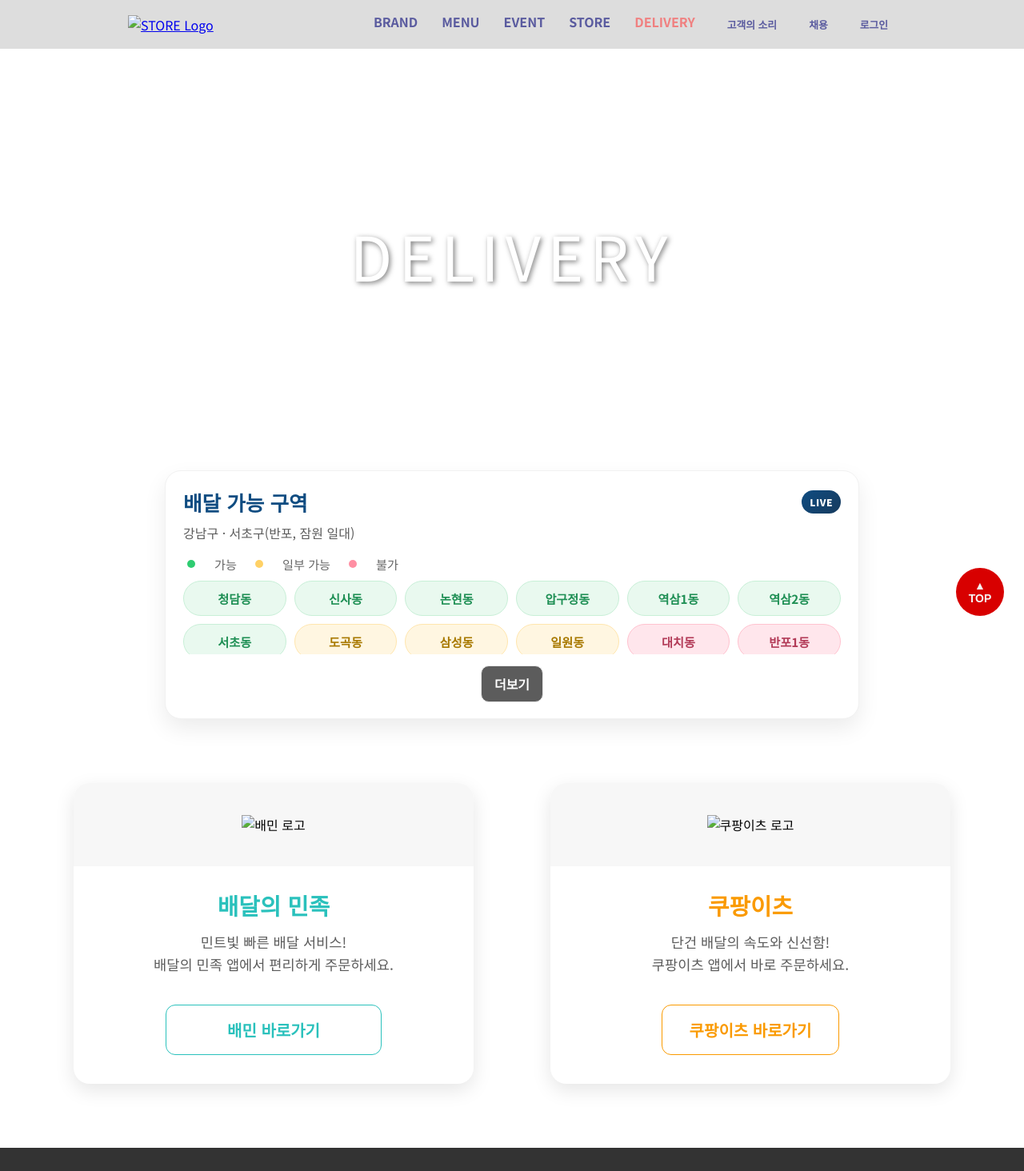
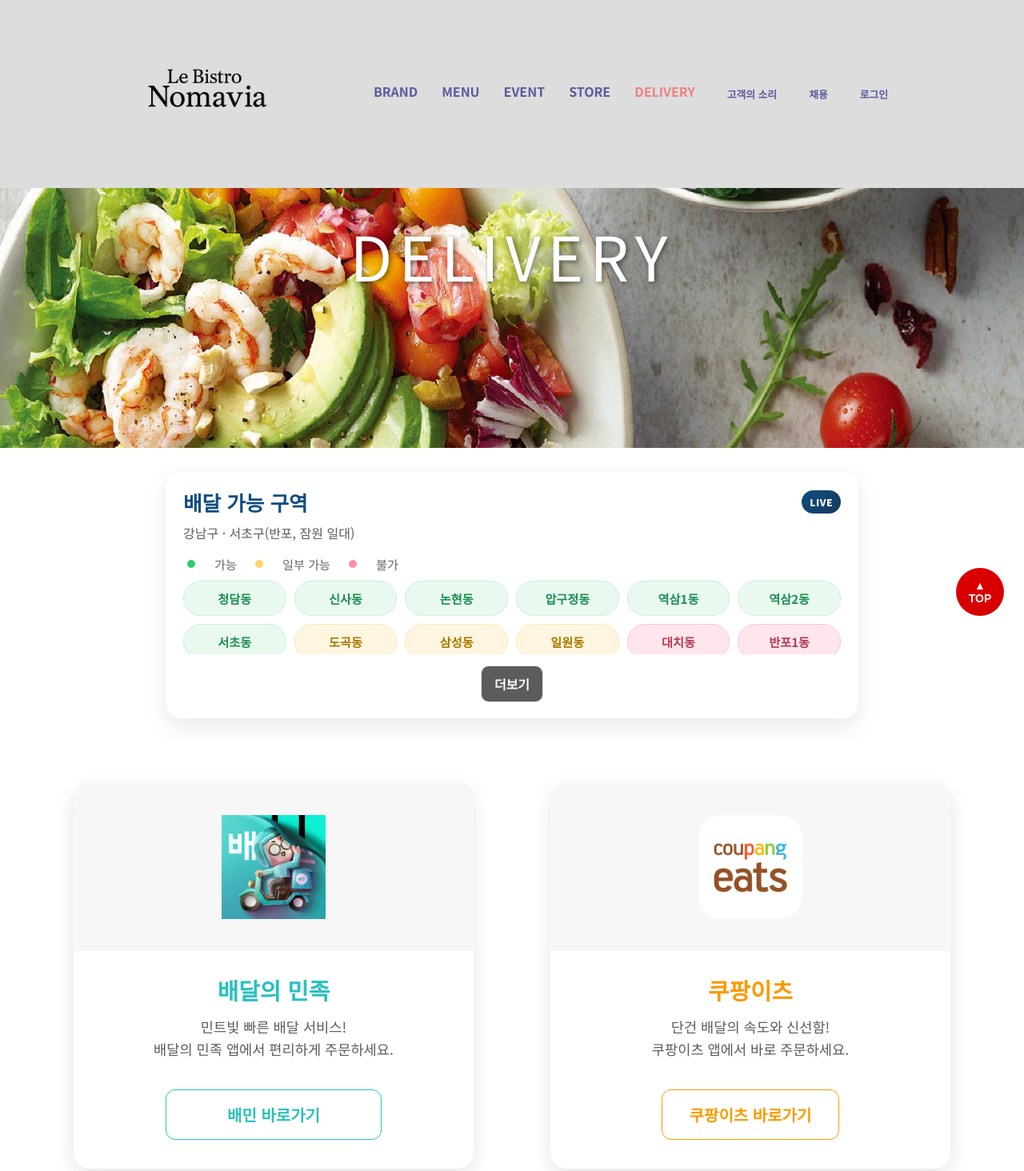
Before and after one commit to Zerojun9403/2025_Project_Bistro, a plain HTML site: page html/deliver.html in a window 1280 px wide. Shown: the top 1464 px of the page at 80% size. Drawn offline with nearby package versions, Linux system fonts and the light colour scheme; files whose address does not match are found by name.

Commit message:
../추가

```diff
--- a/html/deliver.html
+++ b/html/deliver.html
@@ -11,7 +11,7 @@
     ></script>
     <link rel="stylesheet" href="../css/index.css" />
     <link rel="stylesheet" href="../css/store.css" />
-    <link rel="icon" type="image/png" href="image/icon.png" />
+    <link rel="icon" type="image/png" href="../image/icon.png" />
   </head>
   <body>
     <nav>
@@ -19,7 +19,7 @@
         <!-- logo -->
         <div class="navbar-logo">
           <a href="index.html">
-            <img src="image/logo_le.png" alt="STORE Logo" />
+            <img src="../image/logo_le.png" alt="STORE Logo" />
           </a>
         </div>
 
@@ -60,7 +60,7 @@
       </div>
     </nav>
     <figure class="hero">
-      <img src="image/dr.jpeg" alt="브랜드 이미지" />
+      <img src="../image/dr.jpeg" alt="브랜드 이미지" />
       <div class="hero-brand-text">DELIVERY</div>
       <!-- 추가 -->
       <figcaption class="hero-caption"></figcaption>
@@ -111,7 +111,7 @@
       <!-- 배민 카드 -->
       <section class="delivery-card">
         <figure class="delivery-card__photo">
-          <img src="image/배민.png" alt="배민 로고" />
+          <img src="../image/배민.png" alt="배민 로고" />
         </figure>
         <div class="delivery-card__panel">
           <h3 class="delivery-card__title_bemin">배달의 민족</h3>
@@ -131,7 +131,7 @@
       <!-- 쿠팡이츠 카드 -->
       <section class="delivery-card">
         <figure class="delivery-card__photo">
-          <img src="image/쿠팡이츠.png" alt="쿠팡이츠 로고" />
+          <img src="../image/쿠팡이츠.png" alt="쿠팡이츠 로고" />
         </figure>
         <div class="delivery-card__panel">
           <h3 class="delivery-card__title_coupang">쿠팡이츠</h3>
```
